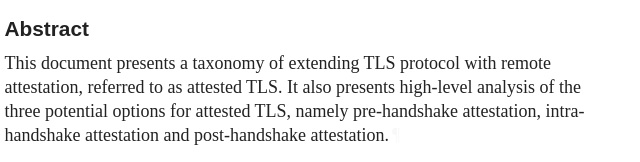
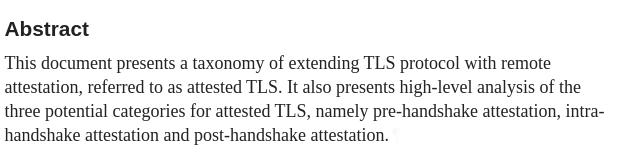
Before and after one commit to muhammad-usama-sardar/seat-intra-vs-post, a plain HTML site: page draft-usama-seat-intra-vs-post.html in a window 1280 px wide. Shown: the part 336-498 px from the top of the page, 120-760 px from the left. Drawn offline with Linux system fonts and the light colour scheme; a web font is replaced by a local one.

Commit message:
Script updating gh-pages from 325c73c. [ci skip]

```diff
--- a/draft-usama-seat-intra-vs-post.html
+++ b/draft-usama-seat-intra-vs-post.html
@@ -8,7 +8,7 @@
 <meta content="Muhammad Usama Sardar" name="author">
 <meta content="
        This document presents a taxonomy of extending TLS protocol with remote attestation,
-referred to as attested TLS. It also presents high-level analysis of the three potential options for
+referred to as attested TLS. It also presents high-level analysis of the three potential categories for
 attested TLS, namely pre-handshake
 attestation, intra-handshake
 attestation and post-handshake attestation.
@@ -1085,7 +1085,7 @@ svg :is([fill="white"], [fill^="#fff"]) {
 <section id="section-abstract">
       <h2 id="abstract"><a href="#abstract" class="selfRef">Abstract</a></h2>
 <p id="section-abstract-1">This document presents a taxonomy of extending TLS protocol with remote attestation,
-referred to as attested TLS. It also presents high-level analysis of the three potential options for
+referred to as attested TLS. It also presents high-level analysis of the three potential categories for
 attested TLS, namely pre-handshake
 attestation, intra-handshake
 attestation and post-handshake attestation.<a href="#section-abstract-1" class="pilcrow">¶</a></p>
```
Also changed, not shown: draft-usama-seat-intra-vs-post.txt.
